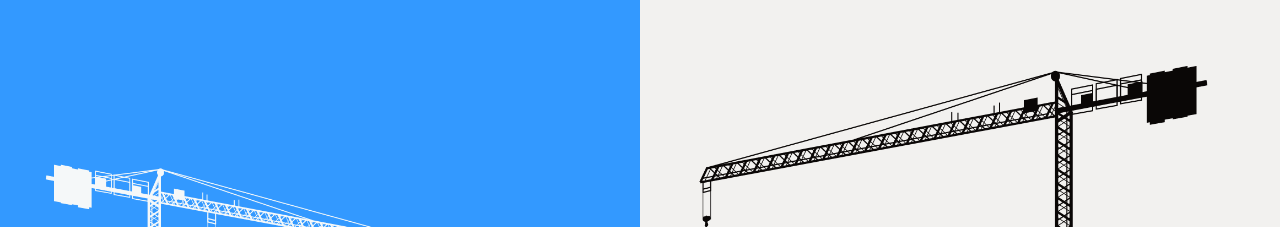
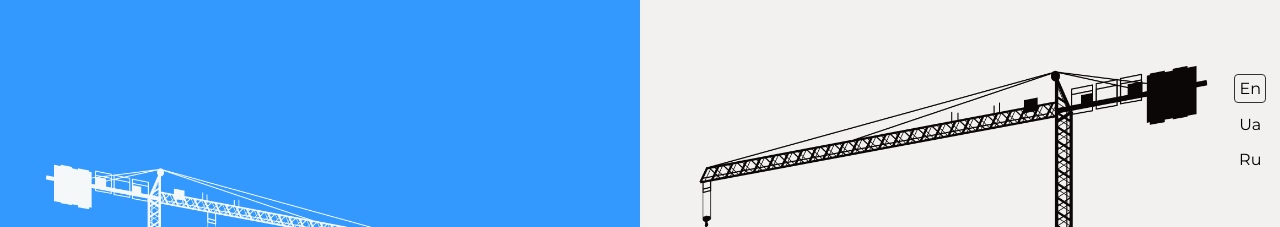
Before and after one commit to vladyslavZinchenko77/dsablin-engineer, a React (Vite) app: page / in a window 1280 px wide. Shown: the part 330-557 px from the top of the page. Built offline with nearby package versions, Linux system fonts and the light colour scheme.

Commit message:
added languages buttons

```diff
--- /dev/null
+++ b/src/components/common/Lang/Lang.scss
@@ -0,0 +1,28 @@
+@import "../../../styles/viriables.scss";
+
+.lang{
+    display: flex;
+    flex-direction: column;
+    z-index: 8;
+    .lang__button{
+        margin: 4px;
+        padding: 4px;
+        font-size: 16px;
+        background: none;
+        border: none;
+        outline: none;
+        box-shadow: none;
+        cursor: pointer;
+        transition: 0.2s;
+        &:hover{
+            opacity: 0.5;
+            transition: 0.2s;
+        }
+    }
+     .active{
+        border-radius: 4px;
+        border: 1px solid #333;
+
+
+    }
+}
--- /dev/null
+++ b/src/components/common/Lang/Lang.tsx
@@ -0,0 +1,37 @@
+// Lang.js
+
+import { useState } from 'react';
+import './Lang.scss';
+
+const Lang = () => {
+  const [activeLang, setActiveLang] = useState('en');
+
+  const handleLangClick = (lang: string) => {
+    setActiveLang(lang);
+  };
+
+  return (
+    <div className="lang">
+      <button
+        className={`lang__button ${activeLang === 'en' ? 'active' : ''}`}
+        onClick={() => handleLangClick('en')}
+      >
+        En
+      </button>
+      <button
+        className={`lang__button ${activeLang === 'ua' ? 'active' : ''}`}
+        onClick={() => handleLangClick('ua')}
+      >
+        Ua
+      </button>
+      <button
+        className={`lang__button ${activeLang === 'ru' ? 'active' : ''}`}
+        onClick={() => handleLangClick('ru')}
+      >
+        Ru
+      </button>
+    </div>
+  );
+};
+
+export default Lang;
--- a/src/components/ui/Hero/Hero.scss
+++ b/src/components/ui/Hero/Hero.scss
@@ -6,6 +6,11 @@
     height: 100vh;
     background: #F2F1EF;
     position: relative;
+    .lang{
+        position: fixed;
+        top: 50%;
+        right: 10px;
+    }
     .hero__avatar-img--panorama{
         width: 100%;
         position: absolute;
--- a/src/components/ui/Hero/Hero.tsx
+++ b/src/components/ui/Hero/Hero.tsx
@@ -1,9 +1,11 @@
 import panorama from '../../../assets/img/panorama-black-white.png';
+import Lang from '../../common/Lang/Lang';
 import './Hero.scss';
 
 const Hero = () => {
   return (
     <section className="hero">
+      <Lang />
       <div className="hero__introduce">
         <h1 className="hero__introduce-title">Hi, I am Dmytro Sublin</h1>
         <h2 className="hero__introduce-subtitle">a construction engineer</h2>
```
